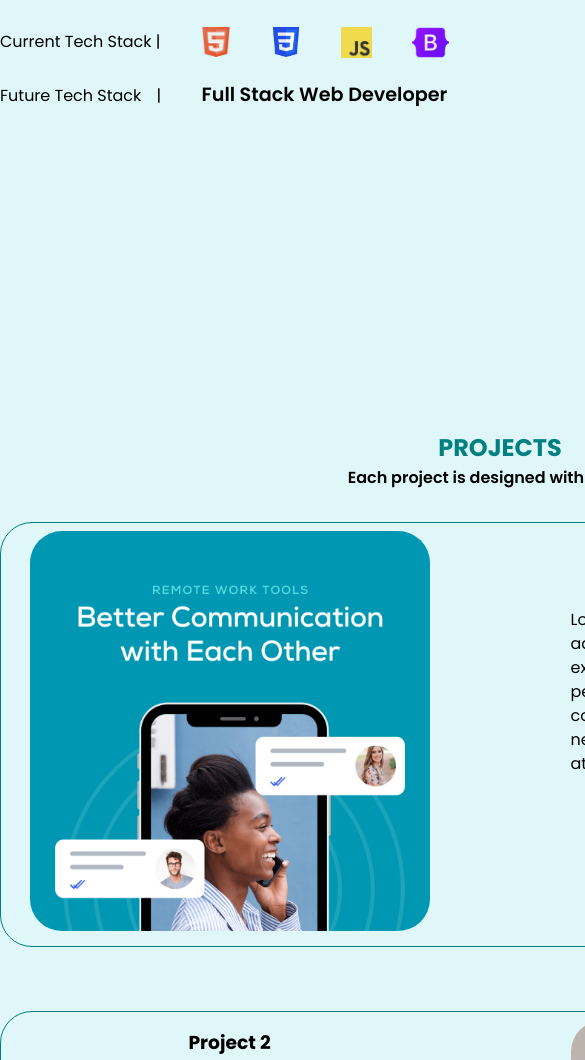
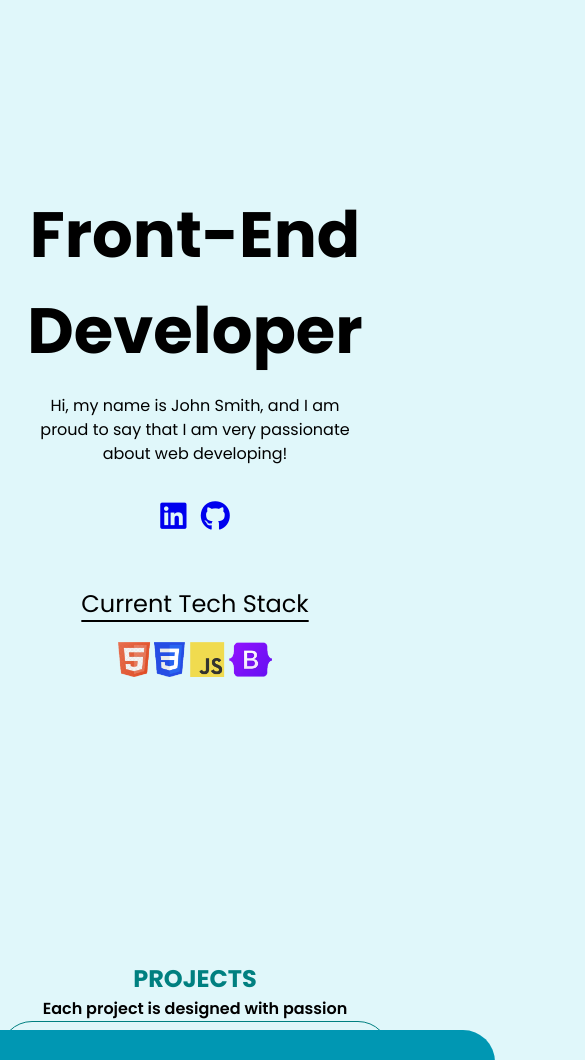
Before and after one commit to Stamate01/My-first-website-portfolio, a plain HTML site: page index.html in a window 390 px wide. Shown: the part 510-1570 px from the top of the page, 585 px wide, since content can reach past the window. Drawn offline with Linux system fonts and the light colour scheme.

Commit message:
Media Queries + a lot of modifications

```diff
--- a/index.html
+++ b/index.html
@@ -36,14 +36,10 @@
                     <a href="#"><i class="fab fa-github"></i></a>
                 </div>
                 <div class="tech-stack">
-                    <p>Current Tech Stack |</p>
-                        <img src="images/html5-image.webp" alt="logo with html5">
-                        <img src="images/CSS3_logo.svg.png" alt="logo with css">
-                        <img src="images/JavaScript-logo.png" alt="logo with javascript" style="width: 31px;">
-                        <img src="images/Bootstrap_logo.svg.png" alt="logo with bootstrap" style="width: 37px;">
-                </div>
-                <div class="tech-stack">
-                    <p>Future Tech Stack <span>|</span> <span class="tech-stack-text">Full Stack  Web Developer</span></p>
+                    <p>Current Tech Stack <span>|</span></p>
+                    <div class="logos">
+                        <img src="images/logos.png" alt="logo">
+                    </div>
                 </div>
             </div>
             <div class="pic-container">
@@ -56,16 +52,16 @@
 
     <section id="projects">
         <h2 class="projects_p1">PROJECTS</h2>
-        <h4 class="projects_title">Each project is designed with passion</h4>
+            <h4 class="projects_title">Each project is designed with passion</h4>
         <div class="projects">
             <div class="projects-container">
                 <div class="project-image">
                     <img src="images/project-1.png" alt="Project 1">
                 </div>
                 <div class="projects-content">
-                    <h3>Project 1</h3>
+                    <h2>Project 1</h2>
                     <p>Lorem ipsum dolor sit amet, consectetur adipisicing elit. Est veritatis doloremque dolore excepturi enim eum sapiente incidunt perferendis, at in! Lorem ipsum dolor sit amet consectetur adipisicing elit. Doloremque, impedit necessitatibus? Ex, quaerat distinctio. Amet odio atque magni aut veniam.</p>
-                        <p>HTML5, CSS & JS</p>
+                        <p>HTML5 | CSS | JS</p>
                     <div>
                         <button class="btn btn-color-2" onclick="location.href='https://github.com/'">Code</button>
                         <button class="btn btn-color-2" onclick="location.href='https://github.com/'">Live Demo</button>
@@ -74,9 +70,9 @@
             </div>
             <div class="projects-container">
                 <div class="projects-content">
-                    <h3>Project 2</h3>
+                    <h2>Project 2</h2>
                     <p>Lorem ipsum dolor sit amet, consectetur adipisicing elit. Est veritatis doloremque dolore excepturi enim eum sapiente incidunt perferendis, at in! Lorem ipsum dolor sit amet consectetur adipisicing elit. Doloremque, impedit necessitatibus? Ex, quaerat distinctio. Amet odio atque magni aut veniam.</p>
-                        <p>HTML5, CSS & JS</p>
+                        <p>HTML5 | CSS | JS</p>
                     <div>
                         <button class="btn btn-color-2" onclick="location.href='https://github.com/'">Code</button>
                         <button class="btn btn-color-2" onclick="location.href='https://github.com/'">Live Demo</button>
@@ -91,9 +87,9 @@
                     <img src="images/project-3.png" alt="Project 3">
                 </div>
                 <div class="projects-content">
-                    <h3>Project 3</h3>
+                    <h2>Project 3</h2>
                     <p>Lorem ipsum dolor sit amet, consectetur adipisicing elit. Est veritatis doloremque dolore excepturi enim eum sapiente incidunt perferendis, at in! Lorem ipsum dolor sit amet consectetur adipisicing elit. Doloremque, impedit necessitatibus? Ex, quaerat distinctio. Amet odio atque magni aut veniam.</p>
-                        <p>HTML5, CSS & JS</p>
+                        <p>HTML5 | CSS | JS</p>
                     <div>
                         <button class="btn btn-color-2" onclick="location.href='https://github.com/'">Code</button>
                         <button class="btn btn-color-2" onclick="location.href='https://github.com/'">Live Demo</button>
@@ -102,9 +98,9 @@
             </div>
             <div class="projects-container">
                 <div class="projects-content">
-                    <h3>Project 2</h3>
+                    <h2>Project 4</h2>
                     <p>Lorem ipsum dolor sit amet, consectetur adipisicing elit. Est veritatis doloremque dolore excepturi enim eum sapiente incidunt perferendis, at in! Lorem ipsum dolor sit amet consectetur adipisicing elit. Doloremque, impedit necessitatibus? Ex, quaerat distinctio. Amet odio atque magni aut veniam.</p>
-                        <p>HTML5, CSS & JS</p>
+                        <p>HTML5 | CSS | JS</p>
                     <div>
                         <button class="btn btn-color-2" onclick="location.href='https://github.com/'">Code</button>
                         <button class="btn btn-color-2" onclick="location.href='https://github.com/'">Live Demo</button>
--- a/style.css
+++ b/style.css
@@ -38,6 +38,7 @@ img {
   color: #cccccc;
   padding: 20px;
   font-size: 20px;
+  position: relative;
 }
 
 .navbar .container {
@@ -76,11 +77,10 @@ section {
 /* Hero/Home */
 
 .hero {
-  display: flex;
-  justify-content: center;
-  align-items: center;
-  height: 850px;
-  width: 950px;
+  margin: 0 auto;
+  max-width: 1000px;
+  padding: 0 4rem;
+  margin-top: 100px;
 }
 
 .hero .hero-container {
@@ -88,68 +88,61 @@ section {
   flex-direction: row;
   justify-content: center;
   align-items: center;
-  gap: 100px;
+  gap: 90px;
   width: 100%;
   justify-content: flex-start;
   margin: 0 auto;
-  margin-top: -200px;
 }
 
 .hero .hero-container .hero-content {
   display: flex;
   flex-direction: column;
-  width: 537px;
+  max-width: 700px;
   text-align: justify;
 }
 
 .pic-container,
 .pic-container img {
   border-radius: 50%;
-  width: 300px;
 }
 
 .hero-heading {
   margin-top: 100px;
   margin-bottom: 15px;
-  font-size: 3rem;
+  font-size: 2.9rem;
   font-weight: bold;
 }
 
-.hero-container .icons {
-  margin-top: 3ch;
-}
-
-.icons i,
-.tech-stack img {
-  font-size: 25px;
-  width: 30px;
-}
-
-.icons {
+.icons i {
+  font-size: 30px;
+  padding: 5px;
   margin-bottom: 50px;
+  margin-top: 30px;
 }
 
 .tech-stack {
   display: flex;
   align-items: center;
-  gap: 40px;
+  gap: 20px;
   margin-bottom: 20px;
+  height: 25px;
+}
+
+.logos {
+  display: flex;
+  height: 25px;
 }
 
 .tech-stack span {
-  margin-left: 11px;
-}
-
-.tech-stack-text {
-  font-size: larger;
-  font-weight: 600;
-  padding-left: 25px;
+  margin-left: 10px;
 }
 
 /* Projects */
 
 section:nth-child(3) {
   height: 200%;
+  margin-top: 330px;
+  max-width: 1000px;
 }
 
 .projects_p1 {
@@ -174,7 +167,7 @@ section:nth-child(3) {
   flex-direction: row;
   justify-content: center;
   align-items: center;
-  gap: 100px;
+  gap: 50px;
   width: 100%;
   justify-content: space-around;
   margin: 0 auto;
@@ -192,11 +185,9 @@ section:nth-child(3) {
   align-items: center;
   justify-content: center;
   flex-direction: column;
-  width: 400px;
+  max-width: 700px;
   text-align: center;
-  height: 400px;
-  gap: 40px;
-  text-align: center;
+  gap: 50px;
 }
 
 .projects-content p {
@@ -208,7 +199,7 @@ section:nth-child(3) {
 }
 
 .project-image img {
- width: 400px;
+ max-width: 450px;
  border-radius: 2rem;
 }
 
@@ -282,3 +273,134 @@ footer p {
   color: white;
   cursor: pointer;
 }
+
+/* Media Queries */
+
+@media(max-width: 1000px) {
+
+ /* Sections */
+section {
+  height: 100%;
+  box-sizing: border-box;
+  width: 100%;
+}
+  /* Header/Navbar */
+.navbar {
+  display: none;
+}
+
+/* Hero/Home */
+
+.hero {
+  margin: 0 auto;
+  display: flex;
+  justify-content: center;
+}
+
+.hero .hero-container {
+  display: flex;
+  flex-direction: column;
+  justify-content: center;
+  align-items: center;
+  margin: 0 auto;
+  margin-top: 100px;
+  max-width: 1000px;
+}
+
+.hero .hero-container .hero-content {
+
+  text-align: center;
+}
+
+.pic-container,
+.pic-container img {
+  border-radius: 50%;
+  width: 25rem;
+  order: -1;
+}
+
+.hero-heading {
+  font-size: 4rem;
+  font-weight: bold;
+}
+
+.tech-stack {
+  display: flex;
+  flex-direction: column;
+  align-items: center;
+  gap: 20px;
+  margin-bottom: 20px;
+  height: 25px;
+}
+
+.logos img{
+  height: 35px;
+}
+
+.tech-stack p {
+  font-size: 1.5rem;
+  text-decoration: underline;
+  text-underline-offset: 0.5rem;
+}
+
+.tech-stack span {
+  display: none;
+}
+
+/* Projects */
+
+.projects_p1 {
+  color: #008080;
+  text-align: center;
+}
+
+.projects_title {
+  font-weight: 600;
+  text-align: center;
+}
+
+.projects {
+  display: flex;
+  justify-content: center;
+  align-items: center;
+  flex-direction: column;
+  gap: 100px;
+}
+
+.projects .projects-container {
+  display: flex;
+  flex-direction: column;
+  justify-content: center;
+  align-items: center;
+  margin: 0 auto;
+  gap: 50px;
+  max-width: 700px;
+}
+
+.projects-content {
+  display: flex;
+  align-items: center;
+  justify-content: center;
+  flex-direction: column;
+  max-width: 600px;
+  text-align: center;
+}
+
+.projects-content p {
+  text-align: justify;
+  font-size: 1.5rem;
+}
+
+.projects-content p:nth-child(3) {
+  font-weight: 600;
+}
+
+.project-image img {
+ max-width: 600px;
+ border-radius: 2rem;
+}
+}
+
+@media(max-width: 600px) {
+
+}
```
Also changed, not shown: images/Bootstrap_logo.svg.png (deleted), images/CSS3_logo.svg.png (deleted), images/JavaScript-logo.png (deleted), images/html5-image.webp (deleted), images/logos.png (added).
